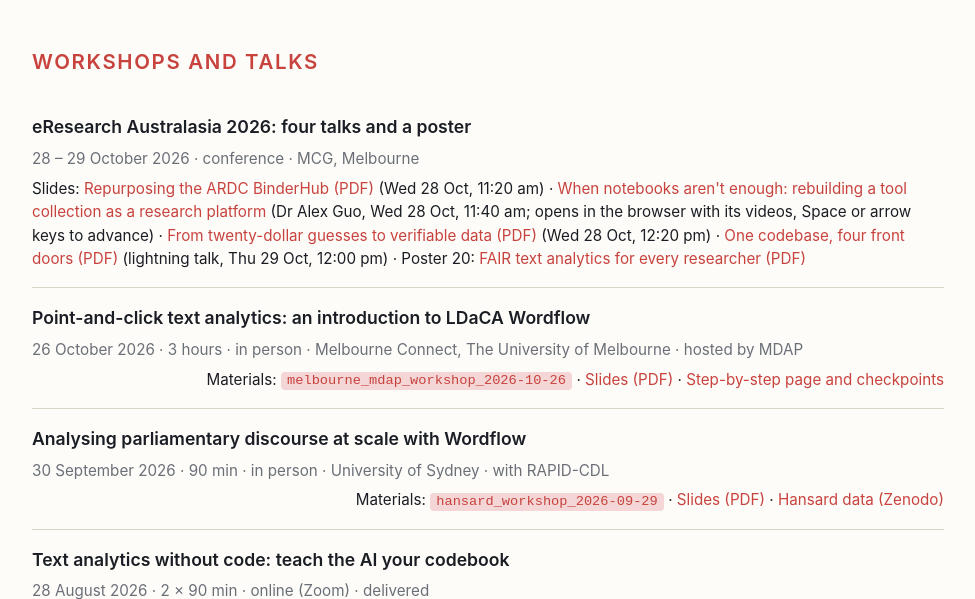
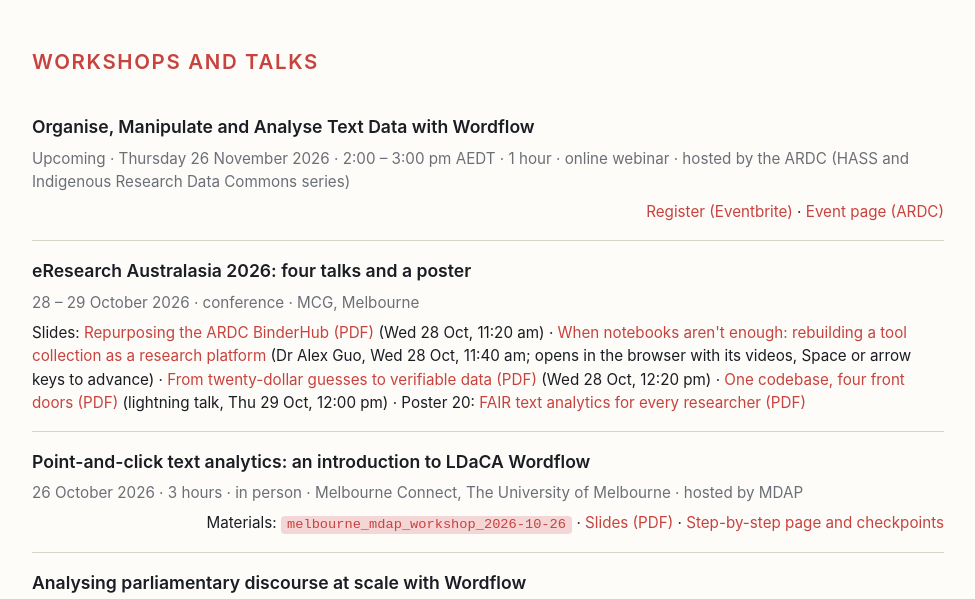
Before and after one commit to milysun/wordflow-workshop, a plain HTML site: page docs/index.html in a window 1280 px wide. Shown: the part 929-1528 px from the top of the page, without its empty margins (152-1127 px from the left). Drawn offline with Linux system fonts and the light colour scheme.

Commit message:
Hub: the ARDC webinar on 26 November, upcoming
Co-Authored-By: Claude Opus 5.5 <noreply@anthropic.com>

```diff
--- a/docs/index.html
+++ b/docs/index.html
@@ -258,6 +258,14 @@
   <div class="wrap">
     <h2>Workshops and talks</h2>
     <ul class="workshop-list">
+      <li id="ardc_hassi_webinar_2026-11-26">
+        <span class="ws-title">Organise, Manipulate and Analyse Text Data with Wordflow</span>
+        <span class="ws-meta">Upcoming · Thursday 26 November 2026 · 2:00 – 3:00 pm AEDT · 1 hour · online webinar · hosted by the ARDC (HASS and Indigenous Research Data Commons series)</span>
+        <span class="ws-link">
+          <a href="https://www.eventbrite.com.au/e/organise-manipulate-and-analyse-text-data-with-wordflow-tickets-2002493209094">Register (Eventbrite)</a>
+          · <a href="https://ardc.edu.au/event/organise-manipulate-and-analyse-text-data-with-wordflow/">Event page (ARDC)</a>
+        </span>
+      </li>
       <li id="eresearch_australasia_2026">
         <span class="ws-title">eResearch Australasia 2026: four talks and a poster</span>
         <span class="ws-meta">28 – 29 October 2026 · conference · MCG, Melbourne</span>
```
